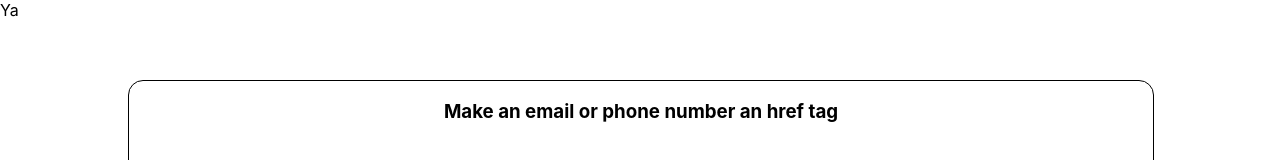
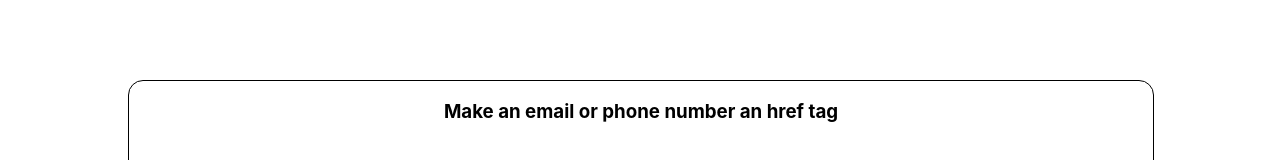
Before and after one commit to kevinfields/html-helper, a React (Create React App) app: page / in a window 1280 px wide. Shown: the top 160 px of the page. Built offline with nearby package versions, Linux system fonts and the light colour scheme.

Commit message:
removed ya

```diff
--- a/src/App.js
+++ b/src/App.js
@@ -13,7 +13,6 @@ function App() {
           }
         />
       </Routes>
-      Ya
     </div>
   );
 }
```
